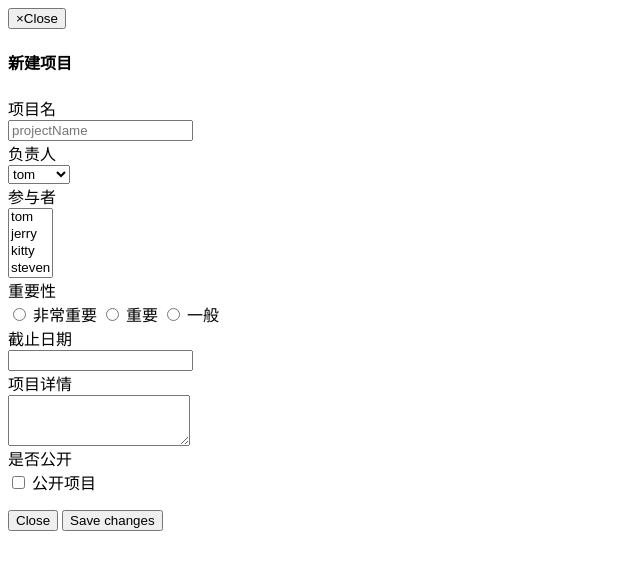
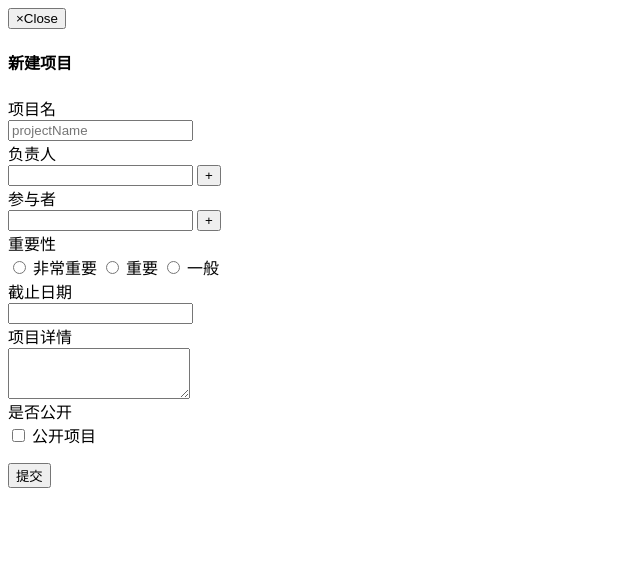
Before and after one commit to zhanglun/TeamCoop, a Flask app: template teamcoop/templates/partial/createProjectModal.html in a window 1280 px wide. Shown: the top 570 px of the page, without its empty margins (0-640 px from the left). Run offline with Flask 2, Linux system fonts and the light colour scheme; the template is opened without the code that fills it, so the values that code supplies are empty.

Commit message:
add select member in create project modal

```diff
--- a/teamcoop/templates/partial/createProjectModal.html
+++ b/teamcoop/templates/partial/createProjectModal.html
@@ -11,31 +11,29 @@
                     <div class="form-group">
                         <label for="projectName" class="col-sm-2 control-label">项目名</label>
                         <div class="col-sm-10">
-                            <input type="email" class="form-control" id="projectName" placeholder="projectName">
+                            <input type="text" class="form-control" placeholder="projectName" required>
                         </div>
                     </div>
                     <div class="form-group">
                         <label for="owner" class="col-sm-2 control-label">负责人</label>
                         <div class="col-sm-10">
-                            <select class="form-control">
-                                <option>tom</option>
-                                <option>jerry</option>
-                                <option>kitty</option>
-                                <option>steven</option>
-                                <option>john</option>
-                            </select>
+                            <div class="input-group">
+                                <input type="text" class="form-control">
+                                <span class="input-group-btn">
+                                    <button class="btn btn-default" type="button" data-toggle="modal" data-target="#select_member">+</button>
+                                </span>
+                            </div>
                         </div>
                     </div>
                     <div class="form-group">
                         <label for="participants" class="col-sm-2 control-label">参与者</label>
                         <div class="col-sm-10">
-                            <select multiple class="form-control">
-                                <option>tom</option>
-                                <option>jerry</option>
-                                <option>kitty</option>
-                                <option>steven</option>
-                                <option>john</option>
-                            </select>
+                            <div class="input-group">
+                                <input type="text" class="form-control">
+                                <span class="input-group-btn">
+                                    <button class="btn btn-default" type="button" data-toggle="modal" data-target="#select_member">+</button>
+                                </span>
+                            </div>
                         </div>
                     </div>
                     <div class="form-group">
@@ -62,7 +60,7 @@
                     <div class="form-group">
                         <label for="detail" class="col-sm-2 control-label">项目详情</label>
                         <div class="col-sm-10">
-                            <textarea class="form-control" rows="3"></textarea>
+                            <textarea class="form-control" rows="3" required></textarea>
                         </div>
                     </div>
                     <div class="form-group">
@@ -76,8 +74,9 @@
                 </form>
             </div>
             <div class="modal-footer">
-                <button type="button" class="btn btn-default" data-dismiss="modal">Close</button>
-                <button type="button" class="btn btn-primary">Save changes</button>
+                <!-- <button type="button" class="btn btn-default" data-dismiss="modal">Close</button> -->
+                <button type="button" class="btn btn-primary btn-submit">提交</button>
+                <!-- <button class="btn btn-primary" data-toggle="modal" data-target="#createProject_2">新建项目</button> -->
             </div>
         </div>
     </div>
--- a/teamcoop/templates/project_dashboard.html
+++ b/teamcoop/templates/project_dashboard.html
@@ -7,6 +7,7 @@
     <button class="btn btn-primary" data-toggle="modal" data-target="#createProject">新建项目</button>
     <!-- create project Modal -->
     {% include "partial/createProjectModal.html" %}
+    {% include "partial/selectMemberModal.html" %}
     <!-- related project -->
     <h4>Related Project</h4>
     <div class="row">
@@ -64,3 +65,6 @@
 </section>
 
 {% endblock%}
+{% block footerscript %}
+<script src="{{ url_for('static', filename='scripts/selectMember.js') }}"></script>
+{% endblock%}
```
Also changed, not shown: teamcoop/src/scripts/selectMember.js (added, +70 -0 lines), teamcoop/templates/partial/selectMemberModal.html (added, +26 -0 lines).
